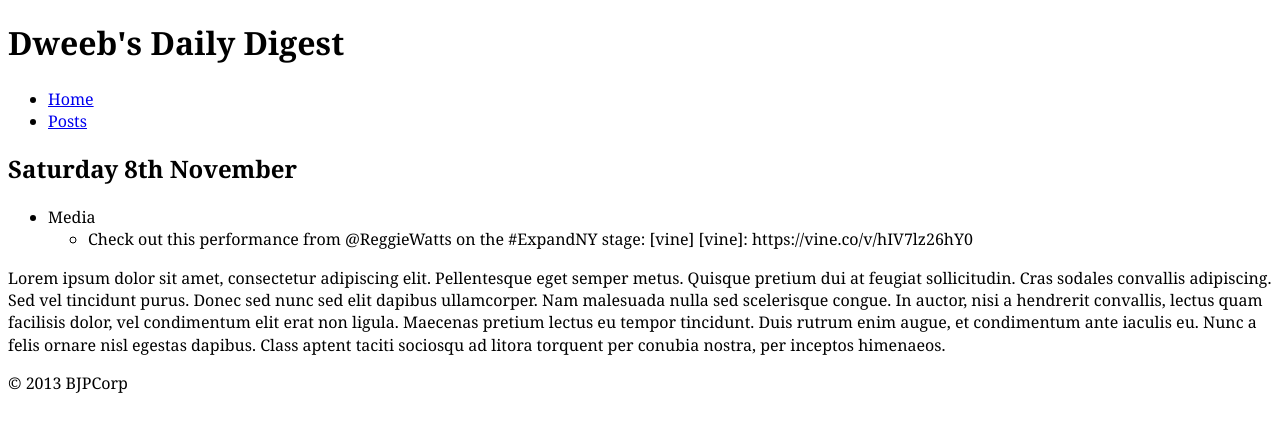
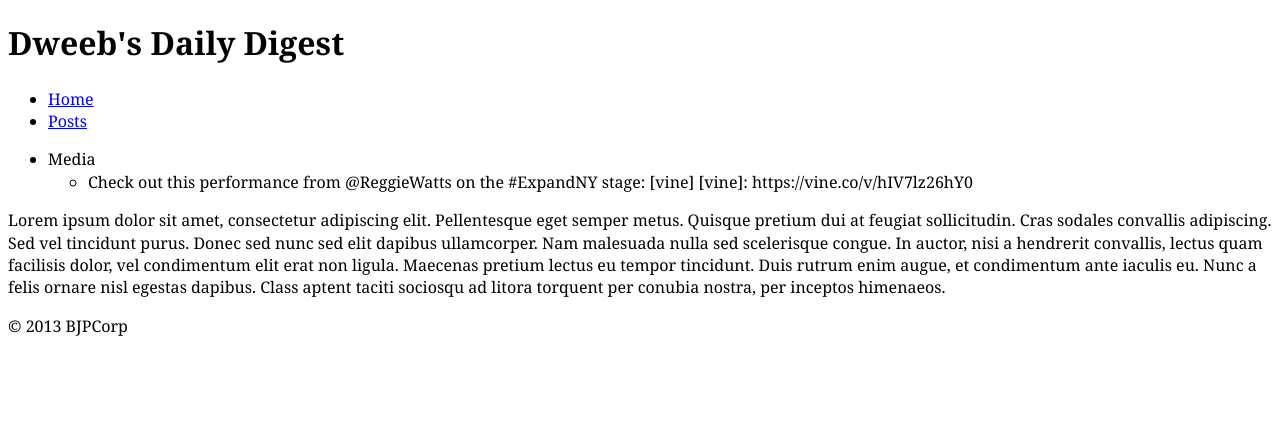
Before and after one commit to bjpcorp/dweebs-daily-digest, a Jekyll site: the page built from _posts/2013-11-08-Saturday.md, in a window 1280 px wide. Shown: the top 432 px of the page. Built offline with Jekyll 4.4.1, drawn with Linux system fonts in a browser that asks for light colours; Markdown is read by kramdown in place of the engine named in the settings.

Commit message:
Updated title

```diff
--- a/_posts/2013-11-08-Saturday.md
+++ b/_posts/2013-11-08-Saturday.md
@@ -6,8 +6,6 @@ source: http://www.bjpcorp.co.uk
 category: post
 ---
 
-## Saturday 8th November
-
 
 - Media
 	- Check out this performance from @ReggieWatts on the #ExpandNY stage: [vine] [vine]: https://vine.co/v/hIV7lz26hY0
```
